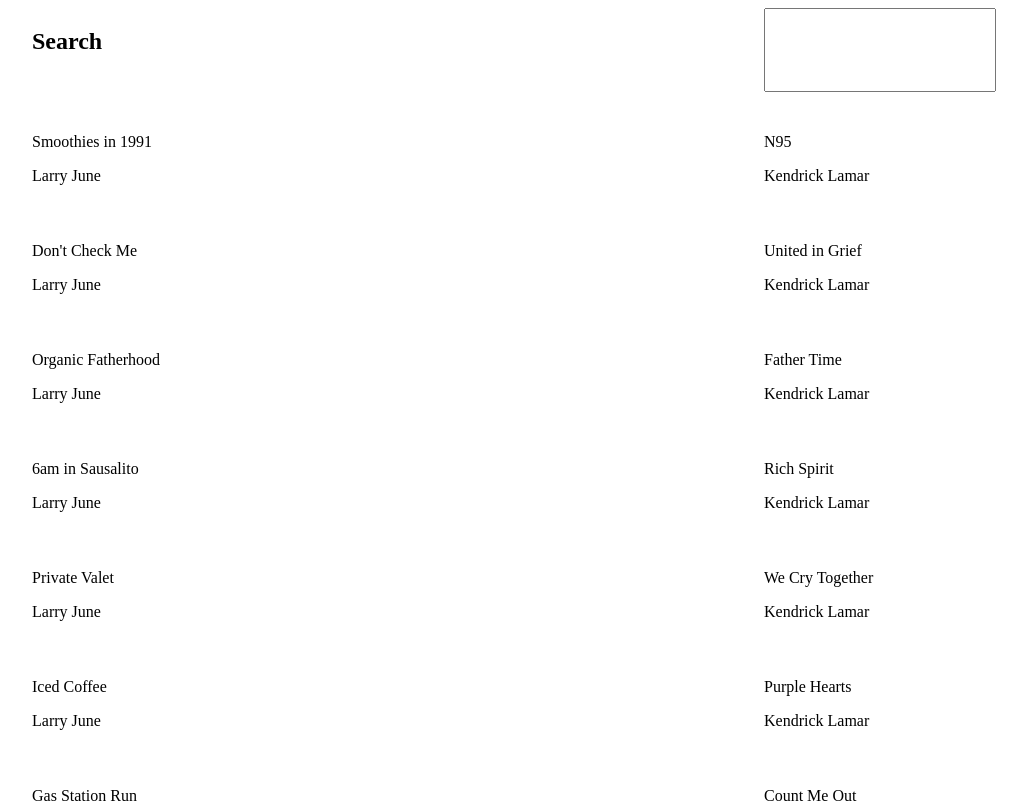
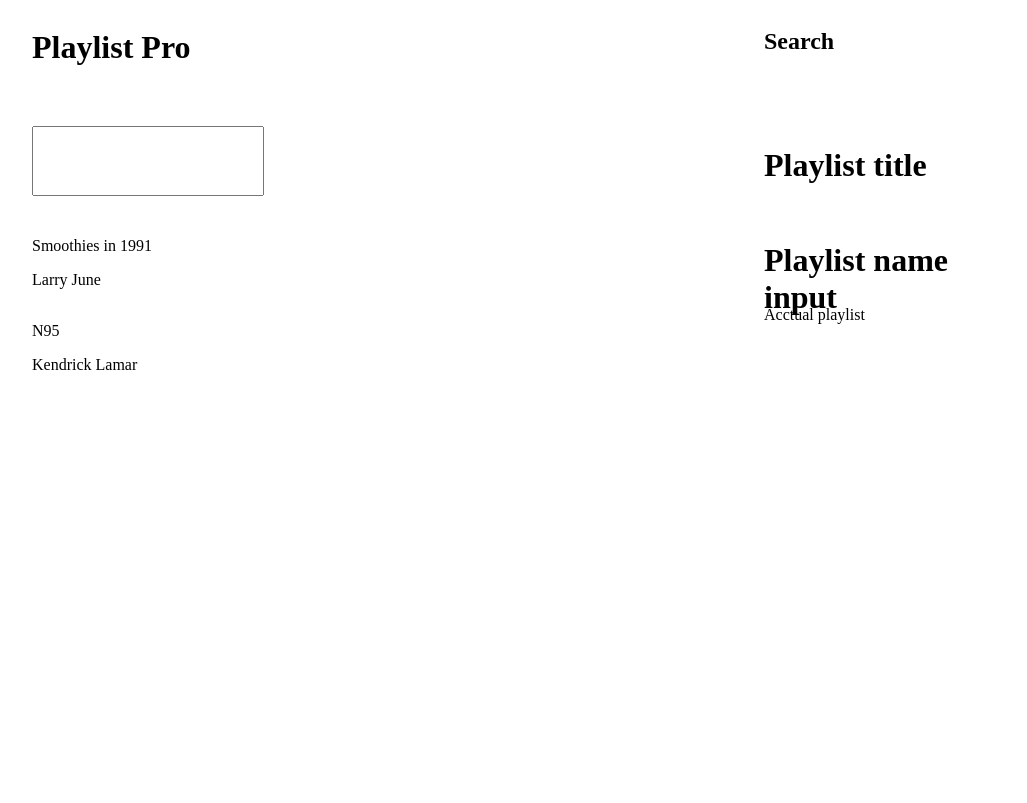
Before and after one commit to Joshua-Bernard/playlist-pro, a React app: page / in a window 1280 px wide. Shown: the top 803 px of the page, without its empty margins (126-1153 px from the left). Built offline with nearby package versions, Linux system fonts and the light colour scheme; the HTML template or start-up script is replaced by a standard one.

Commit message:
Added title and Playlist component placeholder.

```diff
--- a/src/App.jsx
+++ b/src/App.jsx
@@ -1,6 +1,7 @@
 import { useState } from 'react';
 import SearchBar from './components/SearchBar/SearchBar';
 import SearchResults from './components/SearchResults/SearchResults';
+import Playlist from './components/Playlist/Playlist';
 import styles from './App.module.css';
 function App() {
   const [songs, setSongs] = useState([
@@ -104,8 +105,10 @@
 
   return (
     <div className={styles.gridContainer}>
+      <h1 className={styles.title}>Playlist Pro</h1>
       <SearchBar />
-      <SearchResults songs={songs} />\
+      <SearchResults songs={songs} />
+      <Playlist></Playlist>
     </div>
   );
 }
--- a/src/App.module.css
+++ b/src/App.module.css
@@ -2,7 +2,7 @@
   margin: 0 150px;
   display: grid;
   grid-template-columns: 1fr 1fr;
-  grid-template-rows: repeat(5, 1fr);
+  grid-template-rows: 93px 70px 60px 650px 150px;
   row-gap: 25px;
   column-gap: 500px;
   grid-template-areas:
@@ -13,3 +13,7 @@
     '. saveButton';
 
 }
+
+.title {
+  grid-area: title;
+}
--- a/src/components/Playlist/Playlist.jsx
+++ b/src/components/Playlist/Playlist.jsx
@@ -0,0 +1,13 @@
+
+import styles from './Playlist.module.css';
+
+export default function Playlist() {
+    return (<>
+        <h1 className={styles.playlistTitle}>Playlist title</h1>
+        <h1 className={styles.playlistNameInput}>Playlist name input</h1>
+        <div className={styles.container}>
+            Acctual playlist
+        </div>
+    </>
+    )
+}
--- a/src/components/Playlist/Playlist.module.css
+++ b/src/components/Playlist/Playlist.module.css
@@ -0,0 +1,11 @@
+.container {
+    grid-area: Playlist;
+}
+
+.playlistNameInput{
+    grid-area:PlaylistNameInput;
+}
+
+.playlistTitle{
+    grid-area: playlistTitle;
+}
```
